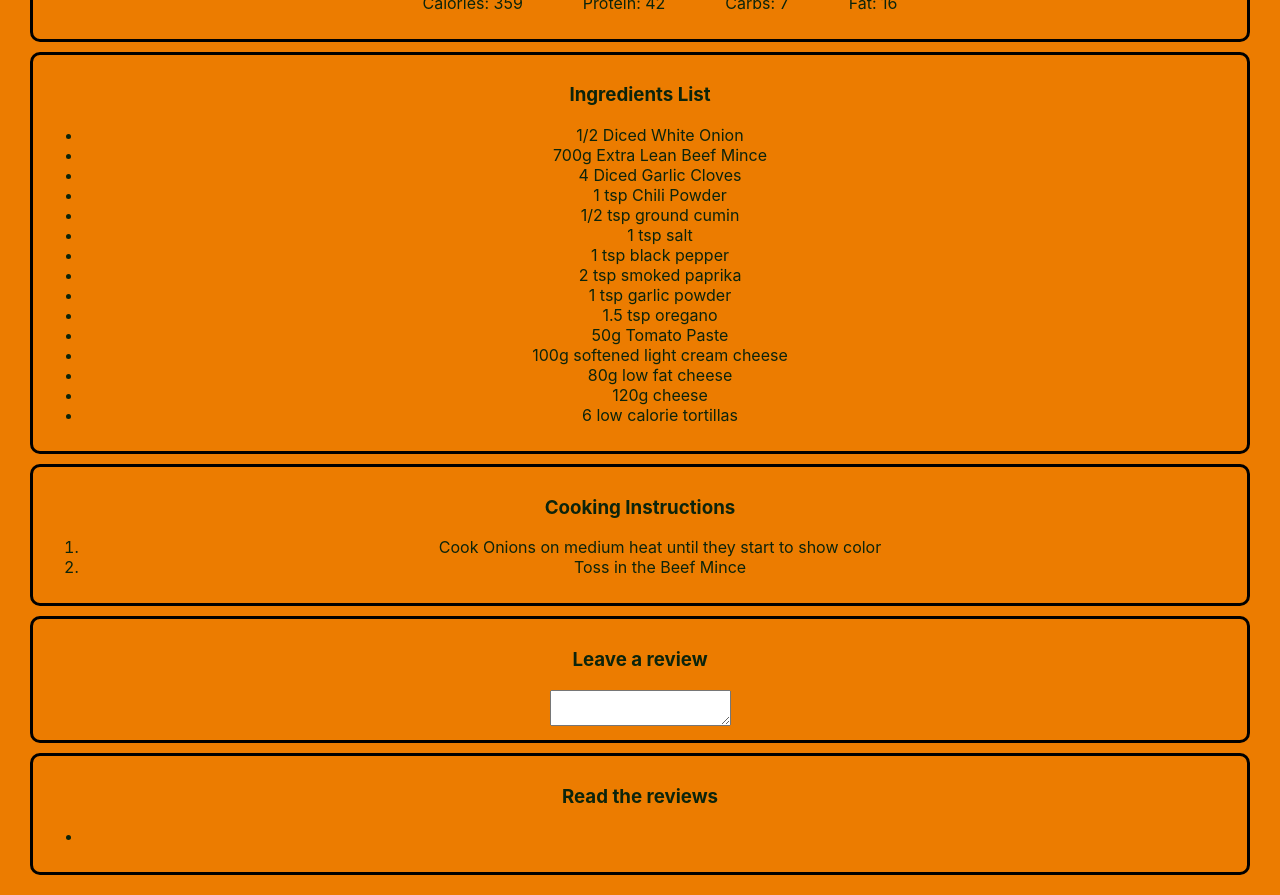
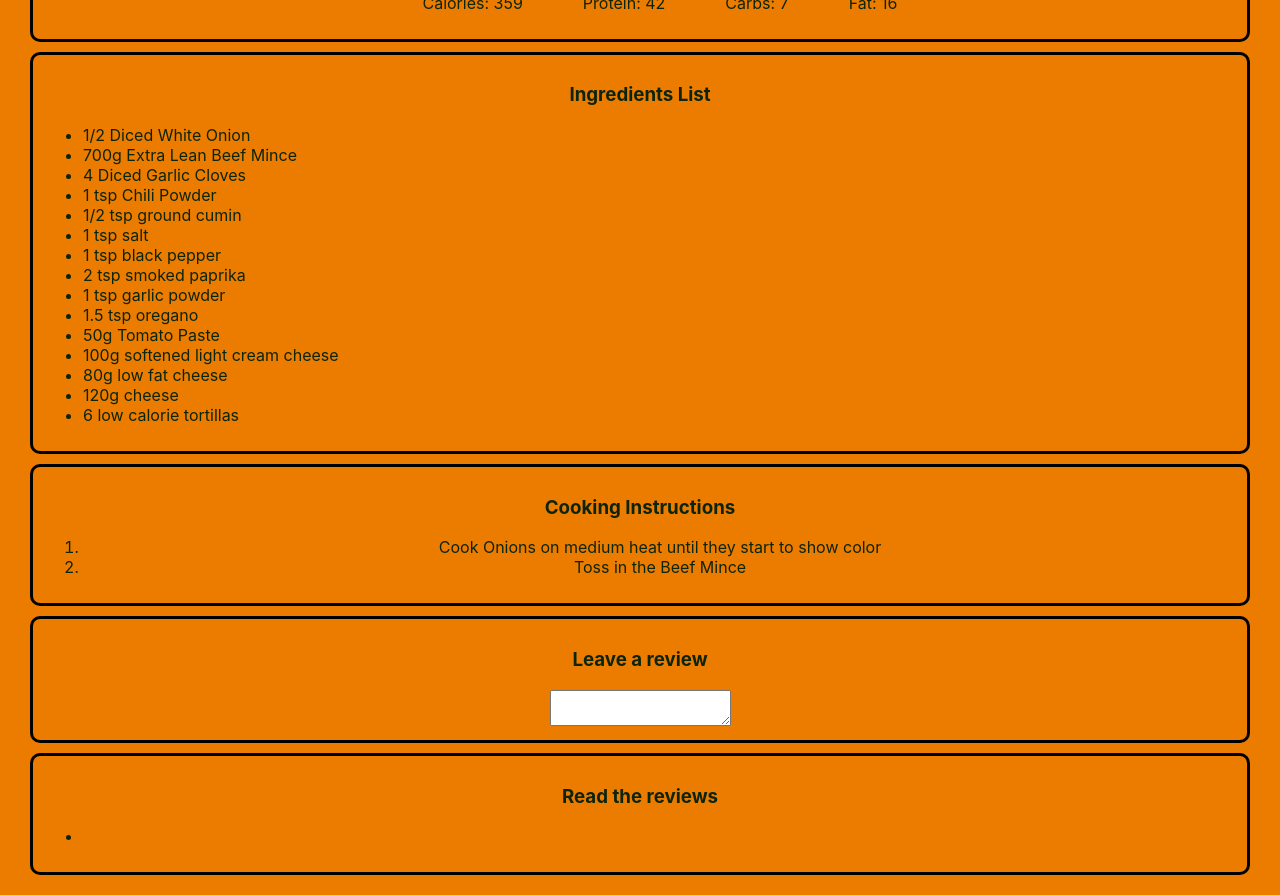
Before and after one commit to AlexDoss42/cookbook, a React (Create React App) app: page / in a window 1280 px wide. Shown: the part 940-1835 px from the top of the page. Built offline with nearby package versions, Linux system fonts and the light colour scheme.

Commit message:
gets the ingredients list left justified

```diff
--- /dev/null
+++ b/src/Components/Ingredients.css
@@ -0,0 +1,3 @@
+.ingredients-list {
+    text-align: left;
+}
--- a/src/Components/Ingredients.jsx
+++ b/src/Components/Ingredients.jsx
@@ -1,10 +1,11 @@
 import React from 'react'
+import './Ingredients.css'
 
 export const Ingredients = ({ Ingredients }) => {
   return (
     <div className='section'>
         <h3>Ingredients List</h3>
-        <ul>
+        <ul className='ingredients-list'>
           {Ingredients.map((ingredient) => {
             return<li>{ingredient}</li>
           })}
```
